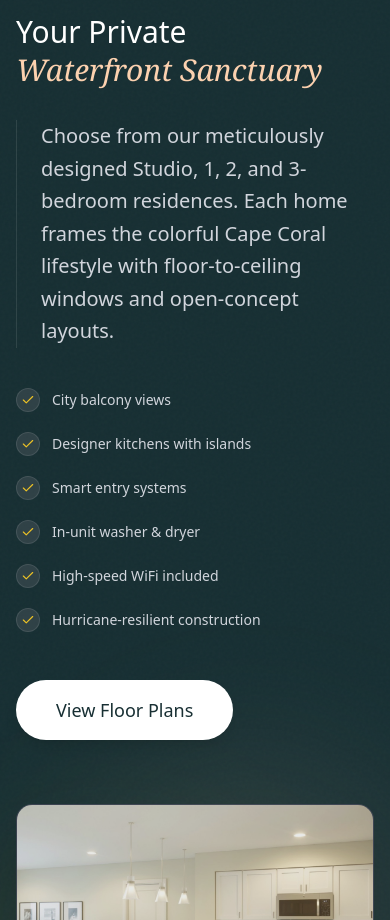
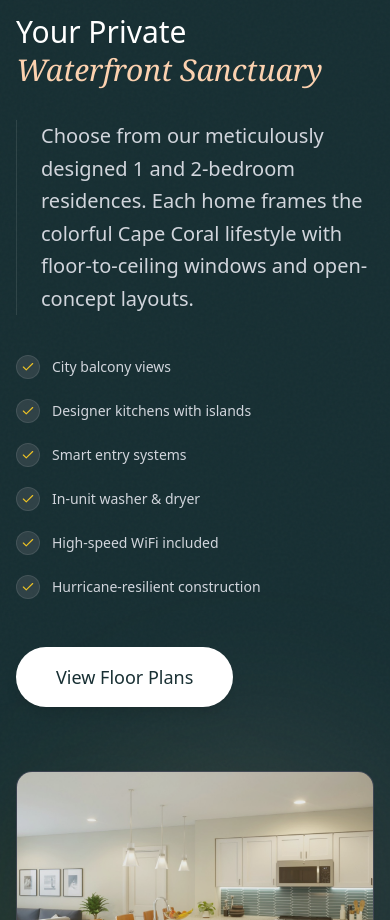
Before and after one commit to Incore-Residential/bimini-basin, a Next.js app: page / in a window 390 px wide. Shown: the part 5600-6520 px from the top of the page. Built offline with nearby package versions, Linux system fonts and the light colour scheme.

Commit message:
Refine FloorPlans component messaging and enhance code readability
- Updated promotional text in the FloorPlans component to specify only 1 and 2-bedroom residences.
- Added blank lines to MOBILE_FIX_SUMMARY.md and useIsMobile.ts for improved code readability.

```diff
--- a/components/FloorPlans.tsx
+++ b/components/FloorPlans.tsx
@@ -40,7 +40,7 @@ export function FloorPlans() {
               <span className="text-bimini-peach font-serif italic">Waterfront Sanctuary</span>
             </h2>
             <p className="text-xl text-gray-300 font-light mb-10 leading-relaxed border-l border-white/10 pl-6">
-              Choose from our meticulously designed Studio, 1, 2, and 3-bedroom residences. Each home frames the colorful Cape Coral lifestyle with floor-to-ceiling windows and open-concept layouts.
+              Choose from our meticulously designed 1 and 2-bedroom residences. Each home frames the colorful Cape Coral lifestyle with floor-to-ceiling windows and open-concept layouts.
             </p>
 
             <div className="grid grid-cols-1 sm:grid-cols-2 gap-5 mb-12">
```
Also changed, not shown: hooks/useIsMobile.ts (line endings or trailing spaces), 1 other file (tests, documents, lock files or other folders).
